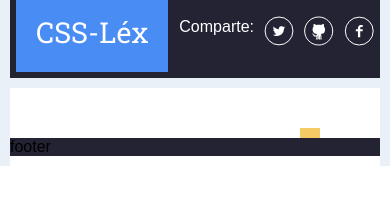
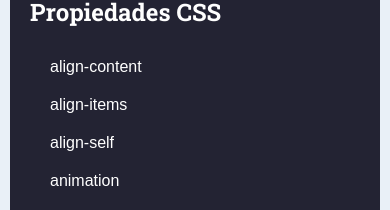
Before and after one commit to ninaiskel/CSS-flex-grid, a React (Create React App) app: page / in a window 390 px wide. Shown: the part 124-334 px from the top of the page. Built offline with nearby package versions, Linux system fonts and the light colour scheme.

Commit message:
adjustment grid row on mobile

```diff
--- a/src/App.css
+++ b/src/App.css
@@ -57,8 +57,10 @@
       "header header header"
       "content content content"
       "footer footer footer";
+    grid-template-rows: auto;
   }
 }
+
 a {
   display: inline-block;
 }
--- a/src/components/content/content.css
+++ b/src/components/content/content.css
@@ -4,6 +4,11 @@
   padding: 40px 60px;
 }
 
+@media (max-width: 769px) {
+  .content {
+    padding: 40px 20px;
+  }
+}
 .content-link {
   background: var(--second-color);
   color: white;
```
